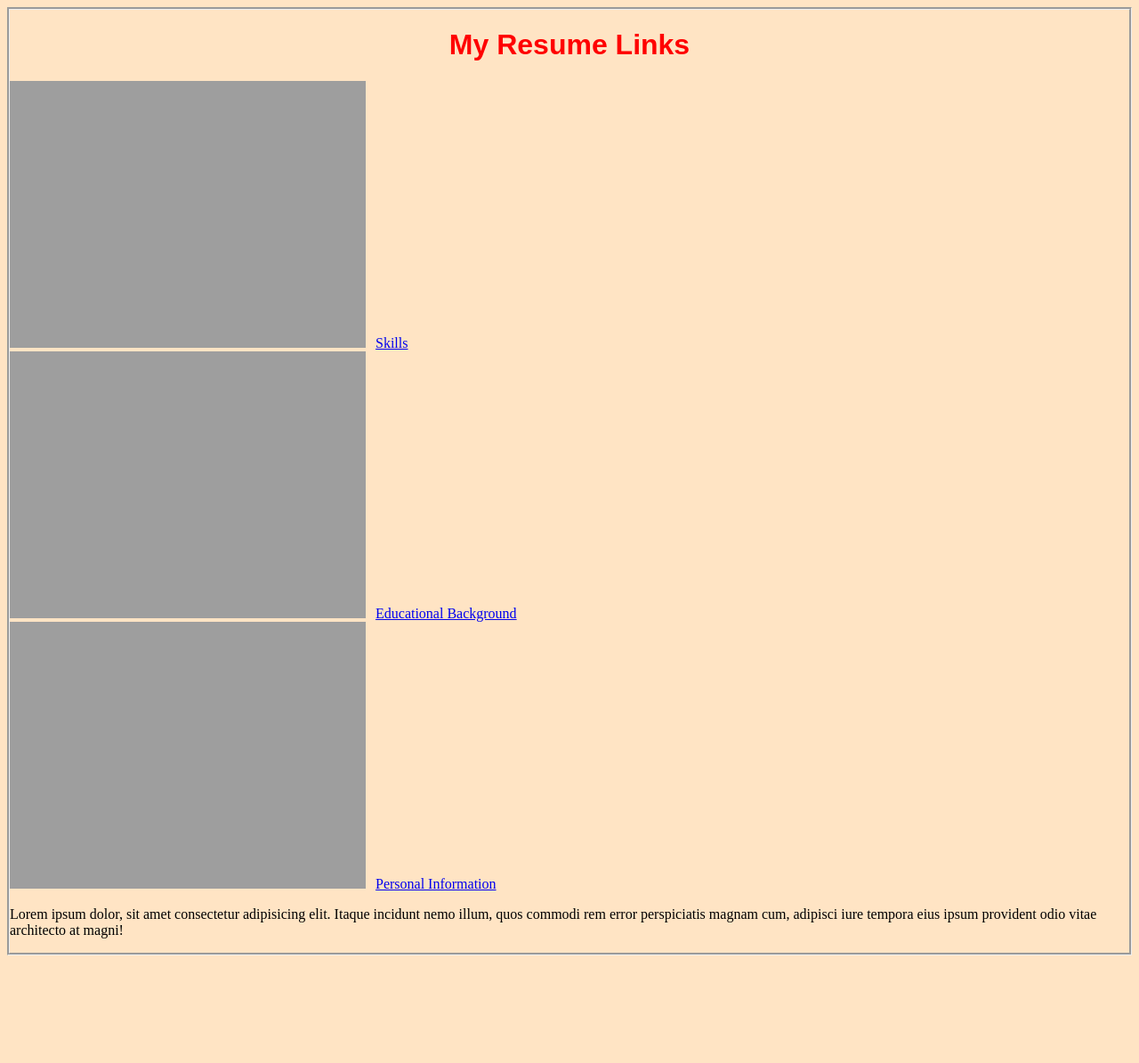
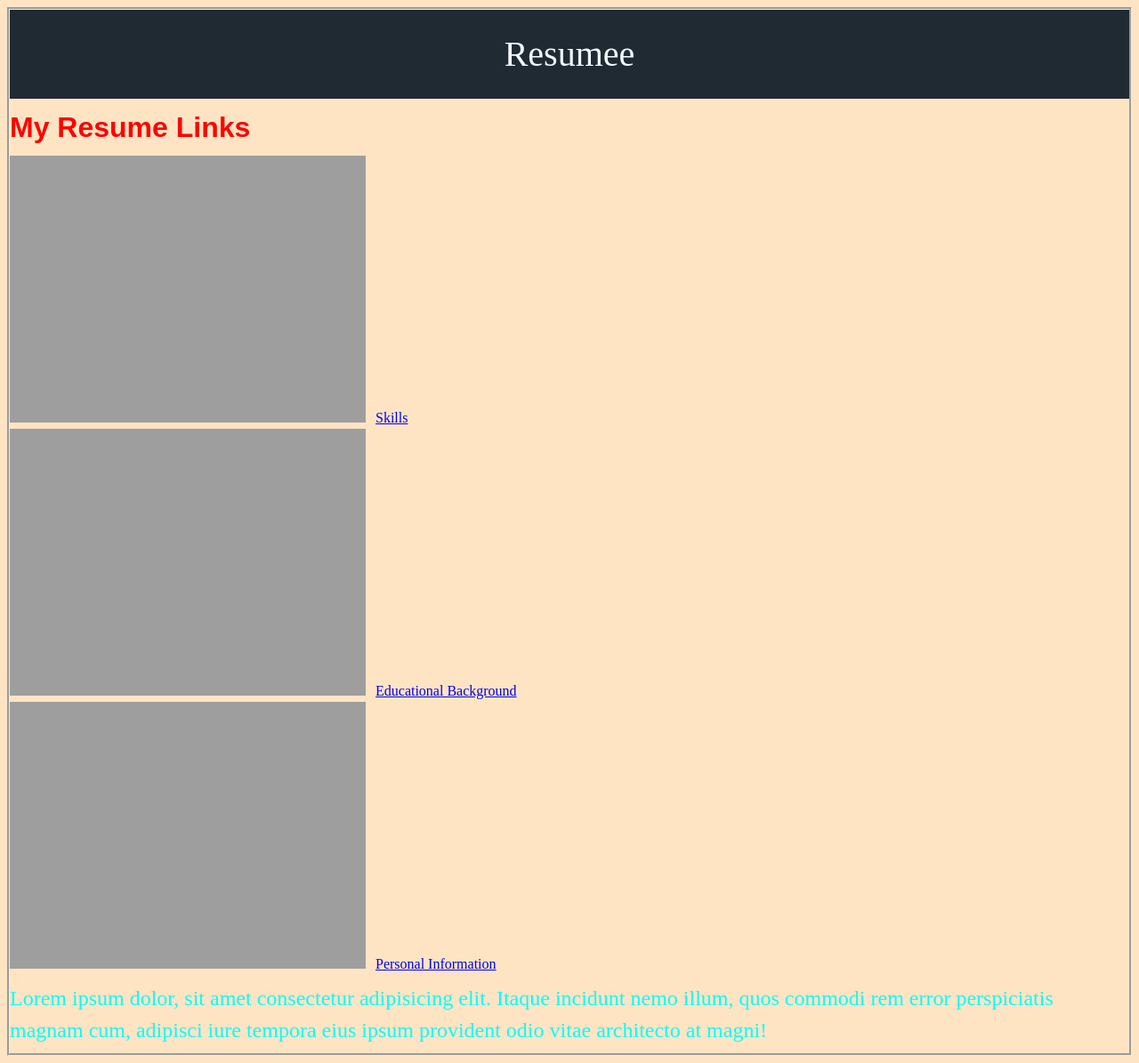
Before and after one commit to blckbeans/222427962-WebApp, a plain HTML site: page Resumesss.html in a window 1280 px wide. Shown: the whole page at 89% size. Before the commit the page ends 1082 px from the top, so only its background shows below. Drawn offline with Linux system fonts and the light colour scheme.

Commit message:
Editing Stylesheet

```diff
--- a/Resumesss.html
+++ b/Resumesss.html
@@ -7,6 +7,7 @@
     <title>My Jizz</title>
 </head>
 <body>
+    <header>Resumee</header>
     <H1>My Resume Links</H1>
     <li> <a href="file:///C:/Users/Blair/222427962-WebApp/January26/Skills.html">Skills</a></li>
     <li> <a href="file:///C:/Users/Blair/222427962-WebApp/January26/EducBack.html">Educational Background</a></li>
--- a/Style/Stylesheet.css
+++ b/Style/Stylesheet.css
@@ -1,13 +1,26 @@
 H1{
     font-family: Arial, "Helvetica Neue", Helvetica, sans-serif;
     font-size: 32px;
-    text-align: center;
     color: red;
+    margin: 8px 0;
 }
 body{
     background-color: bisque;
     border-style: groove;
+    line-height: 1.5;
 }
 li{
     list-style-image: url(https://www2.atmos.umd.edu/~chepurin/STUFF/bullets/sqpurple.gif);
 }
+p{
+    font-size: 24px;
+    margin: 8px 0;
+    color:aqua
+}
+header{
+    background-color: rgb(32, 42, 51);
+    color: aliceblue;
+    padding: 20px;
+    text-align: center;
+    font-size: 40px;
+}
```
